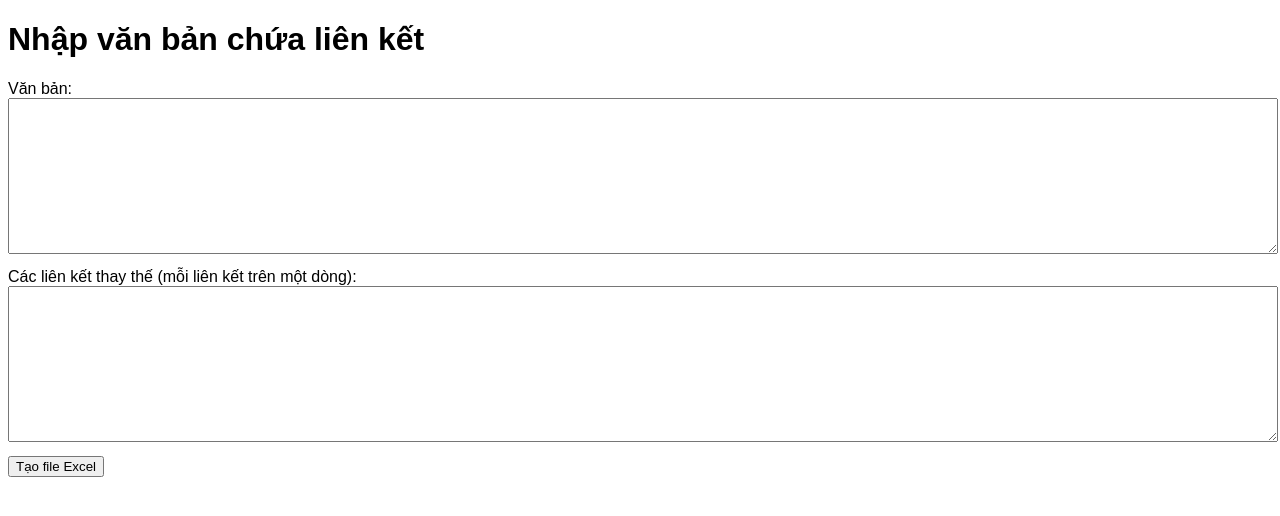
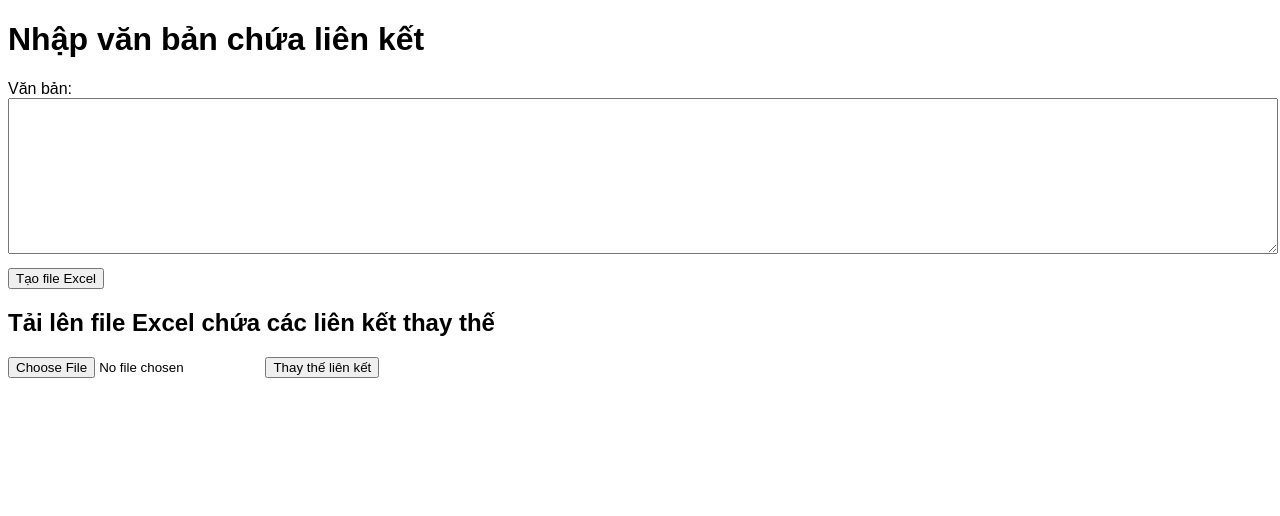
Before and after one commit to minhthang1233/e, a Flask app: page / in a window 1280 px wide. Shown: the top 516 px of the page. Run offline with Flask 3, Linux system fonts and the light colour scheme.

Commit message:
Update index.html

```diff
--- a/templates/index.html
+++ b/templates/index.html
@@ -3,7 +3,7 @@
 <head>
     <meta charset="UTF-8">
     <meta name="viewport" content="width=device-width, initial-scale=1.0">
-    <title>Trích xuất liên kết</title>
+    <title>Trích xuất và thay thế liên kết</title>
     <style>
         body { font-family: Arial, sans-serif; }
         textarea { width: 100%; margin-bottom: 10px; }
@@ -12,36 +12,24 @@
 </head>
 <body>
     <h1>Nhập văn bản chứa liên kết</h1>
-    <form method="post">
+    <form method="post" enctype="multipart/form-data">
         <label for="text">Văn bản:</label><br>
         <textarea name="text" rows="10" required></textarea><br>
+        <input type="submit" value="Tạo file Excel">
+    </form>
 
-        <label for="replacements">Các liên kết thay thế (mỗi liên kết trên một dòng):</label><br>
-        <textarea name="replacements" rows="10"></textarea><br>
-
-        <input type="submit" value="Tạo file Excel">
+    <h2>Tải lên file Excel chứa các liên kết thay thế</h2>
+    <form method="post" enctype="multipart/form-data">
+        <input type="file" name="file" accept=".xlsx" required>
+        <input type="hidden" name="original_text" value="{{ modified_text }}">
+        <input type="submit" value="Thay thế liên kết">
     </form>
 
     {% if modified_text %}
         <div class="result">
             <h2>Văn bản đã thay thế:</h2>
             <pre>{{ modified_text }}</pre>
-            <button onclick="copyToClipboard()">Copy văn bản đã thay thế</button>
         </div>
     {% endif %}
-
-    {% if links %}
-        <h2>Download Links Excel</h2>
-        <a href="{{ excel_file }}" download>Download file Excel chứa các liên kết</a>
-    {% endif %}
-
-    <script>
-        function copyToClipboard() {
-            const text = document.querySelector('pre').innerText;
-            navigator.clipboard.writeText(text).then(() => {
-                alert('Văn bản đã được sao chép!');
-            });
-        }
-    </script>
 </body>
 </html>
```
